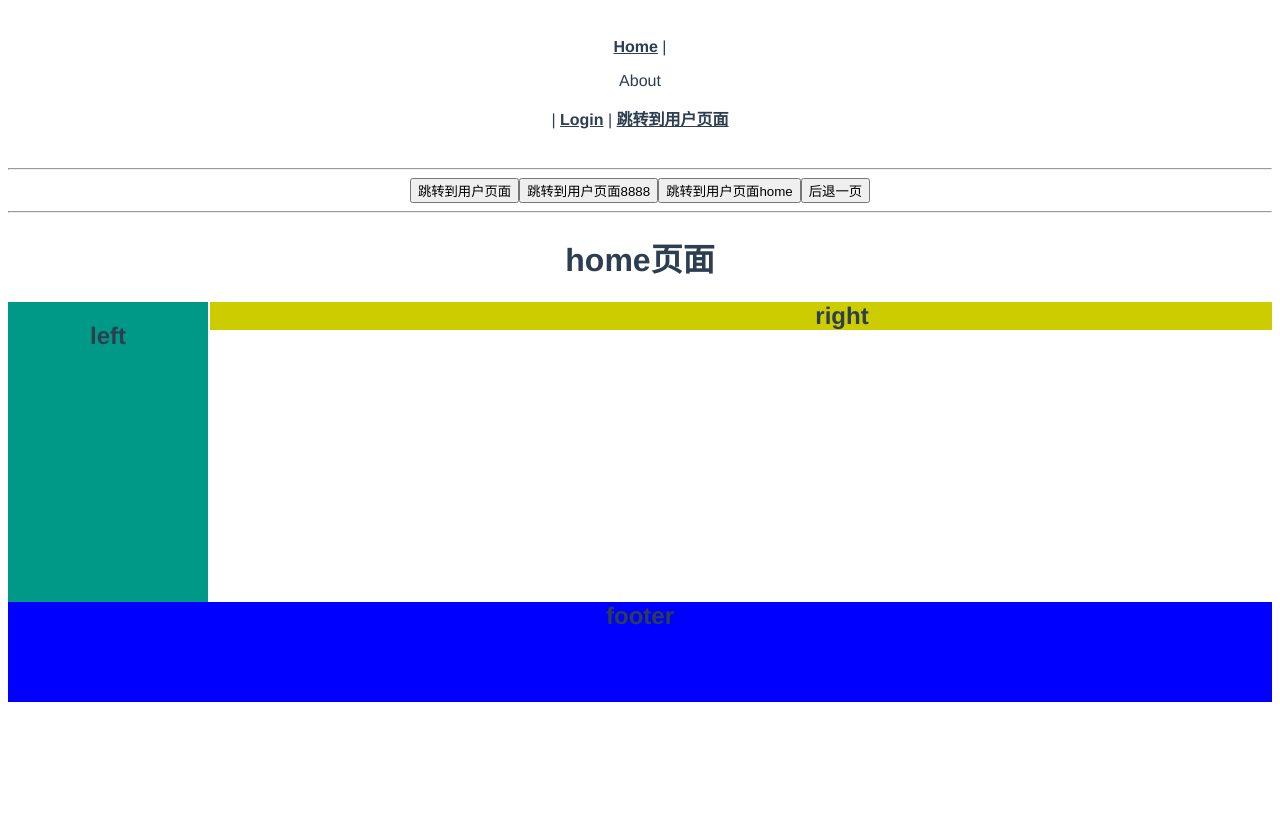
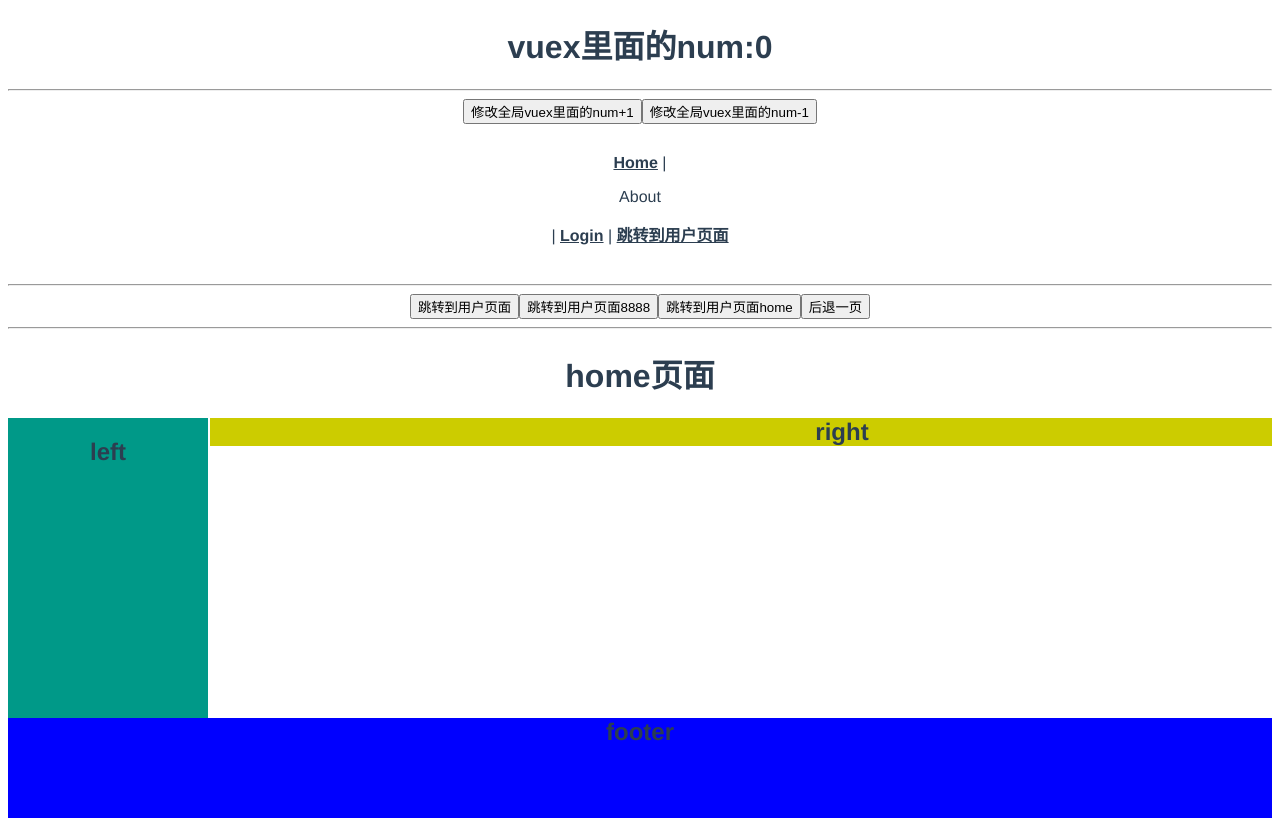
Before and after one commit to malun666/vue_bjsfa, a Vue app: page /#/kk in a window 1280 px wide. Before the commit the page ends 800 px from the top, so only its background shows below. Built offline with nearby package versions, Linux system fonts and the light colour scheme.

Commit message:
added the vuex demo

```diff
--- a/src/App.vue
+++ b/src/App.vue
@@ -1,5 +1,9 @@
 <template>
   <div id="app">
+    <h1>vuex里面的num:{{$store.state.num}}</h1>
+    <hr>
+    <input type="button" value="修改全局vuex里面的num+1" @click="addVuexNum">
+    <input type="button" value="修改全局vuex里面的num-1" @click="minusVuexNum">
     <div id="nav">
       <router-link to="/">Home</router-link> |
       <router-link tag="p" to="/about">About</router-link> |
@@ -25,6 +29,12 @@ export default {
     };
   },
   methods: {
+    addVuexNum() {
+      this.$store.commit("AddNum", 1);
+    },
+    minusVuexNum() {
+      this.$store.commit("AddNum", -1);
+    },
     navToHome() {
       this.$router.push("home");
     },
--- a/src/main.js
+++ b/src/main.js
@@ -8,6 +8,6 @@ Vue.config.productionTip = false;
 // 第四步：把Vue项目的根Vue实例，添加router选项的配置。
 new Vue({
   router,
-  store,
+  store, // 设置了当前的store之后,所有的子vue实例都可以通过$store拿到当前的store实例.
   render: h => h(App)
 }).$mount("#app");
--- a/src/store.js
+++ b/src/store.js
@@ -5,7 +5,14 @@ import Vuex from "vuex";
 Vue.use(Vuex); // $store
 
 export default new Vuex.Store({
-  state: {},
-  mutations: {},
+  state: {
+    num: 0,
+    LoginUser: null
+  }, // 全局的状态数据
+  mutations: {
+    AddNum(state, payload) {
+      state.num += payload;
+    }
+  },
   actions: {}
 });
--- a/src/views/About.vue
+++ b/src/views/About.vue
@@ -1,6 +1,8 @@
 <template>
   <div class="about">
     <h1>This is an about page</h1>
+    <h3>vuex里面的num: {{$store.state.num}}
+    </h3>
     <aboutd @trans="handler"></aboutd>
     <aboutd @trans="handler"></aboutd>
     <aboutd @trans="handler"></aboutd>
```
